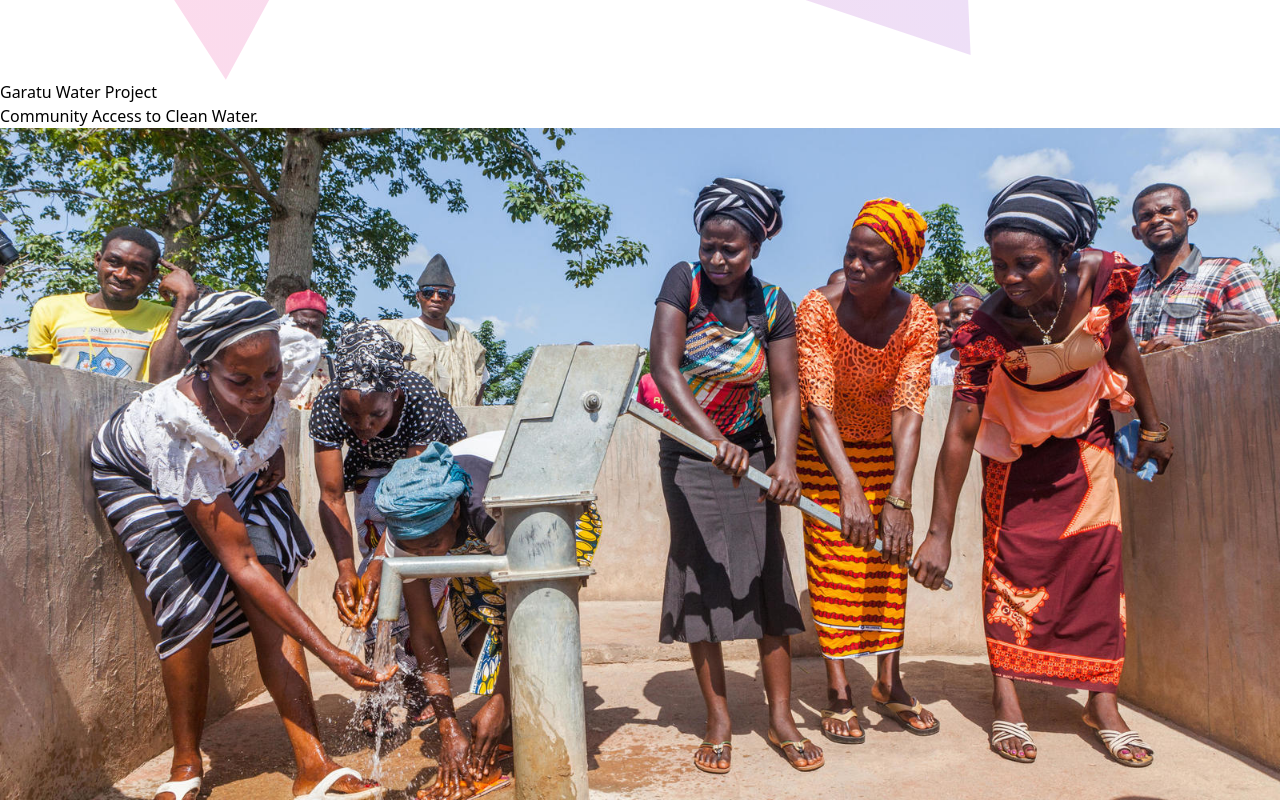
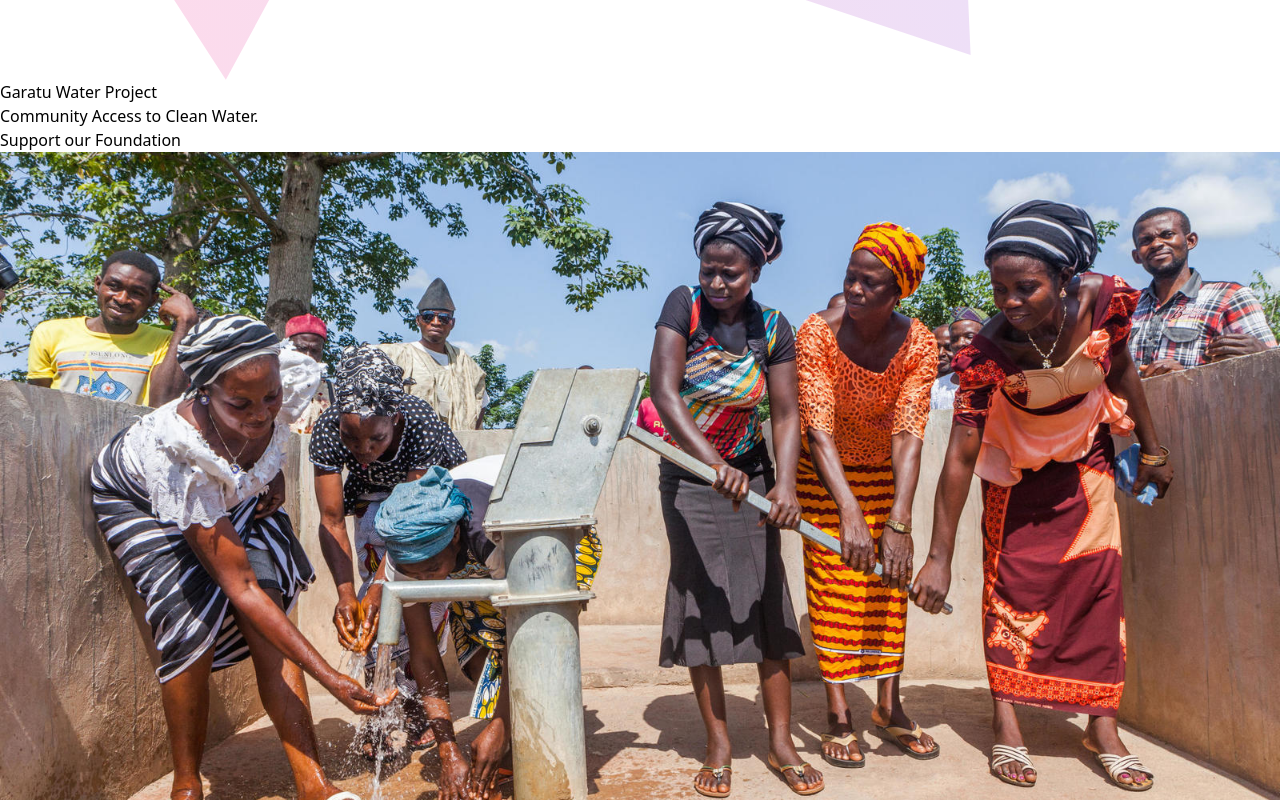
Before and after one commit to anibesam/littlegiants, a React (Vite) app: page / in a window 1280 px wide. Shown: the part 6400-7200 px from the top of the page. Built offline with nearby package versions, Linux system fonts and the light colour scheme; a web font is replaced by a local one.

Commit message:
added button

```diff
--- a/src/partials/OurProject.jsx
+++ b/src/partials/OurProject.jsx
@@ -90,6 +90,12 @@ function OurProject() {
                     Community Access to Clean Water.
                   </p>
                 </div>
+                <button
+        type="button"
+        className="rounded-full bg-orange-500 py-3.5 mt-10 px-3.5 text-sm font-semibold text-white shadow-sm focus-visible:outline focus-visible:outline-2 focus-visible:outline-offset-2 focus-visible:outline-indigo-600"
+      >
+        Support our Foundation
+      </button>
               </div>
             </div>
           </div>
@@ -159,6 +165,12 @@ function OurProject() {
                     An Educational outreach.
                   </p>
                 </div>
+                <button
+        type="button"
+        className="rounded-full bg-orange-500 py-3.5 mt-10 px-3.5 text-sm font-semibold text-white shadow-sm focus-visible:outline focus-visible:outline-2 focus-visible:outline-offset-2 focus-visible:outline-indigo-600"
+      >
+        Support our Foundation
+      </button>
               </div>
             </div>
           </div>
@@ -228,6 +240,12 @@ function OurProject() {
                     Reaching out Schools to Access Clean Water.
                   </p>
                 </div>
+                <button
+        type="button"
+        className="rounded-full bg-orange-500 py-3.5 mt-10 px-3.5 text-sm font-semibold text-white shadow-sm focus-visible:outline focus-visible:outline-2 focus-visible:outline-offset-2 focus-visible:outline-indigo-600"
+      >
+        Support our Foundation
+      </button>
               </div>
             </div>
           </div>
```
